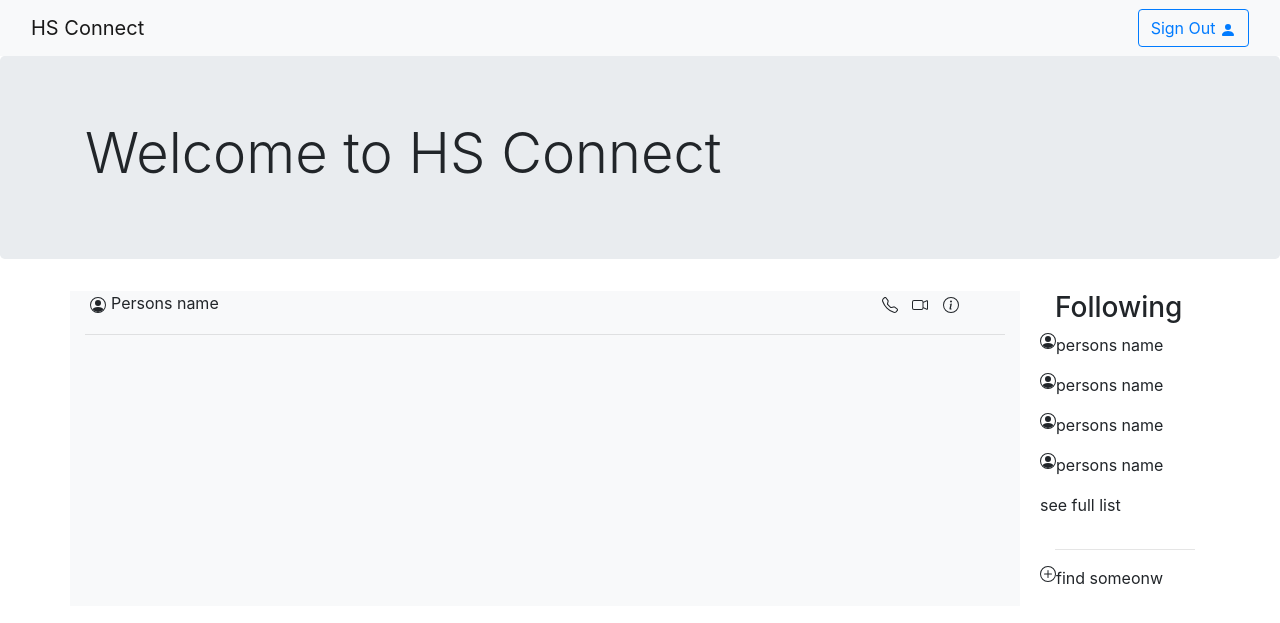
After one commit to Aldo10012/hs-connect, a Flask app: page /welcome in a window 1280 px wide. The commit adds this page. Shown: the top 623 px of the page. Run offline with Flask 2, Linux system fonts and the light colour scheme; some libraries are stand-ins or nearby versions.

Commit message:
added 3 main pages

```diff
--- a/app.py
+++ b/app.py
@@ -1,4 +1,4 @@
-from flask import Flask, redirect, url_for, render_template
+from flask import Flask, redirect, url_for, render_template, request
 
 app = Flask(__name__)
 
@@ -7,7 +7,14 @@ def home():
     return render_template("index.html")
 
 
+@app.route("/signup", methods=['POST', 'GET'])
+def signup():
+    return render_template("signup.html")
 
+
+@app.route("/welcome")
+def welcome():
+    return render_template("welcome.html")
 
 
 
--- /dev/null
+++ b/templates/welcome.html
@@ -0,0 +1,128 @@
+<!DOCTYPE html>
+
+<html lang="en">
+  <head>
+    <title>HS Connect</title>
+    <meta charset="utf-8">
+    <meta name="viewport" content="width=device-width, initial-scale=1">
+    <!-- <link rel="stylesheet" href="https://maxcdn.bootstrapcdn.com/bootstrap/3.4.1/css/bootstrap.min.css"> -->
+    <link rel="stylesheet" href="https://stackpath.bootstrapcdn.com/bootstrap/4.3.1/css/bootstrap.min.css">
+
+  </head>
+
+  <body>
+    <!-- NAVBAR -->
+    <nav class="navbar navbar-expand-lg navbar-light bg-light">
+        <div class="container-fluid">
+          <div class="navbar-header">
+            <a class="navbar-brand" href="/">HS Connect</a>
+          </div>
+
+          <a class="nav navbar-nav navbar-right" href="signup">
+            <button type="button" class="btn btn-outline-primary">
+              Sign Out
+              <svg width="1em" height="1em" viewBox="0 0 16 16" class="bi bi-person-fill" fill="currentColor" xmlns="http://www.w3.org/2000/svg">
+              <path fill-rule="evenodd" d="M3 14s-1 0-1-1 1-4 6-4 6 3 6 4-1 1-1 1H3zm5-6a3 3 0 1 0 0-6 3 3 0 0 0 0 6z"></path>
+              </svg>
+            </button>
+          </a>
+        </div>
+      </nav>
+
+      <section class="jumbotron">
+        <div class='container'>
+          <h1 class="display-4">Welcome to HS Connect</h1>
+        </div>
+      </section>
+
+      <main class='container'>
+        <div class='row'>
+            <div class='col-10 bg-light' >
+                <div class='row'>
+                    <div class='col-10'>
+                        <svg width="1em" height="1em" viewBox="0 0 16 16" class="bi bi-person-circle" fill="currentColor" xmlns="http://www.w3.org/2000/svg" style='margin: 5px;'>
+                            <path d="M13.468 12.37C12.758 11.226 11.195 10 8 10s-4.757 1.225-5.468 2.37A6.987 6.987 0 0 0 8 15a6.987 6.987 0 0 0 5.468-2.63z"/>
+                            <path fill-rule="evenodd" d="M8 9a3 3 0 1 0 0-6 3 3 0 0 0 0 6z"/>
+                            <path fill-rule="evenodd" d="M8 1a7 7 0 1 0 0 14A7 7 0 0 0 8 1zM0 8a8 8 0 1 1 16 0A8 8 0 0 1 0 8z"/>
+                        </svg>Persons name
+                    </div>
+                    <div class='col-2'>
+                        <!-- call icon -->
+                        <svg width="1em" height="1em" viewBox="0 0 16 16" class="bi bi-telephone" fill="currentColor" xmlns="http://www.w3.org/2000/svg" style='margin: 5px;'>
+                            <path fill-rule="evenodd" d="M3.654 1.328a.678.678 0 0 0-1.015-.063L1.605 2.3c-.483.484-.661 1.169-.45 1.77a17.568 17.568 0 0 0 4.168 6.608 17.569 17.569 0 0 0 6.608 4.168c.601.211 1.286.033 1.77-.45l1.034-1.034a.678.678 0 0 0-.063-1.015l-2.307-1.794a.678.678 0 0 0-.58-.122l-2.19.547a1.745 1.745 0 0 1-1.657-.459L5.482 8.062a1.745 1.745 0 0 1-.46-1.657l.548-2.19a.678.678 0 0 0-.122-.58L3.654 1.328zM1.884.511a1.745 1.745 0 0 1 2.612.163L6.29 2.98c.329.423.445.974.315 1.494l-.547 2.19a.678.678 0 0 0 .178.643l2.457 2.457a.678.678 0 0 0 .644.178l2.189-.547a1.745 1.745 0 0 1 1.494.315l2.306 1.794c.829.645.905 1.87.163 2.611l-1.034 1.034c-.74.74-1.846 1.065-2.877.702a18.634 18.634 0 0 1-7.01-4.42 18.634 18.634 0 0 1-4.42-7.009c-.362-1.03-.037-2.137.703-2.877L1.885.511z"/>
+                        </svg>
+                        <!-- video chat icon -->
+                        <svg width="1em" height="1em" viewBox="0 0 16 16" class="bi bi-camera-video" fill="currentColor" xmlns="http://www.w3.org/2000/svg" style='margin: 5px;'>
+                            <path fill-rule="evenodd" d="M0 5a2 2 0 0 1 2-2h7.5a2 2 0 0 1 1.983 1.738l3.11-1.382A1 1 0 0 1 16 4.269v7.462a1 1 0 0 1-1.406.913l-3.111-1.382A2 2 0 0 1 9.5 13H2a2 2 0 0 1-2-2V5zm11.5 5.175l3.5 1.556V4.269l-3.5 1.556v4.35zM2 4a1 1 0 0 0-1 1v6a1 1 0 0 0 1 1h7.5a1 1 0 0 0 1-1V5a1 1 0 0 0-1-1H2z"/>
+                        </svg>
+                        <!-- info icon -->
+                        <svg width="1em" height="1em" viewBox="0 0 16 16" class="bi bi-info-circle" fill="currentColor" xmlns="http://www.w3.org/2000/svg" style='margin: 5px;'>
+                            <path fill-rule="evenodd" d="M8 15A7 7 0 1 0 8 1a7 7 0 0 0 0 14zm0 1A8 8 0 1 0 8 0a8 8 0 0 0 0 16z"/>
+                            <path d="M8.93 6.588l-2.29.287-.082.38.45.083c.294.07.352.176.288.469l-.738 3.468c-.194.897.105 1.319.808 1.319.545 0 1.178-.252 1.465-.598l.088-.416c-.2.176-.492.246-.686.246-.275 0-.375-.193-.304-.533L8.93 6.588z"/>
+                            <circle cx="8" cy="4.5" r="1"/>
+                        </svg>
+                    </div>
+                </div>
+                <hr>
+
+
+            </div>
+
+            <div class='col-2'>
+                <div style='margin-left: 20px'>
+                <h3>Following</h3>
+                <div class='row'>
+                    <svg width="1em" height="1em" viewBox="0 0 16 16" class="bi bi-person-circle" fill="currentColor" xmlns="http://www.w3.org/2000/svg">
+                        <path d="M13.468 12.37C12.758 11.226 11.195 10 8 10s-4.757 1.225-5.468 2.37A6.987 6.987 0 0 0 8 15a6.987 6.987 0 0 0 5.468-2.63z"/>
+                        <path fill-rule="evenodd" d="M8 9a3 3 0 1 0 0-6 3 3 0 0 0 0 6z"/>
+                        <path fill-rule="evenodd" d="M8 1a7 7 0 1 0 0 14A7 7 0 0 0 8 1zM0 8a8 8 0 1 1 16 0A8 8 0 0 1 0 8z"/>
+                      </svg>
+                    <p>persons name</p>
+                </div>
+                <div class='row'>
+                    <svg width="1em" height="1em" viewBox="0 0 16 16" class="bi bi-person-circle" fill="currentColor" xmlns="http://www.w3.org/2000/svg">
+                        <path d="M13.468 12.37C12.758 11.226 11.195 10 8 10s-4.757 1.225-5.468 2.37A6.987 6.987 0 0 0 8 15a6.987 6.987 0 0 0 5.468-2.63z"/>
+                        <path fill-rule="evenodd" d="M8 9a3 3 0 1 0 0-6 3 3 0 0 0 0 6z"/>
+                        <path fill-rule="evenodd" d="M8 1a7 7 0 1 0 0 14A7 7 0 0 0 8 1zM0 8a8 8 0 1 1 16 0A8 8 0 0 1 0 8z"/>
+                      </svg>
+                    <p>persons name</p>
+                </div>
+                <div class='row'>
+                    <svg width="1em" height="1em" viewBox="0 0 16 16" class="bi bi-person-circle" fill="currentColor" xmlns="http://www.w3.org/2000/svg">
+                        <path d="M13.468 12.37C12.758 11.226 11.195 10 8 10s-4.757 1.225-5.468 2.37A6.987 6.987 0 0 0 8 15a6.987 6.987 0 0 0 5.468-2.63z"/>
+                        <path fill-rule="evenodd" d="M8 9a3 3 0 1 0 0-6 3 3 0 0 0 0 6z"/>
+                        <path fill-rule="evenodd" d="M8 1a7 7 0 1 0 0 14A7 7 0 0 0 8 1zM0 8a8 8 0 1 1 16 0A8 8 0 0 1 0 8z"/>
+                      </svg>
+                    <p>persons name</p>
+                </div>
+                <div class='row'>
+                    <svg width="1em" height="1em" viewBox="0 0 16 16" class="bi bi-person-circle" fill="currentColor" xmlns="http://www.w3.org/2000/svg">
+                        <path d="M13.468 12.37C12.758 11.226 11.195 10 8 10s-4.757 1.225-5.468 2.37A6.987 6.987 0 0 0 8 15a6.987 6.987 0 0 0 5.468-2.63z"/>
+                        <path fill-rule="evenodd" d="M8 9a3 3 0 1 0 0-6 3 3 0 0 0 0 6z"/>
+                        <path fill-rule="evenodd" d="M8 1a7 7 0 1 0 0 14A7 7 0 0 0 8 1zM0 8a8 8 0 1 1 16 0A8 8 0 0 1 0 8z"/>
+                      </svg>
+                    <p>persons name</p>
+                </div>
+                <div class='row'>
+                    <p>see full list</p>
+                </div>
+                <hr>
+                <div class='row'>
+                    <svg width="1em" height="1em" viewBox="0 0 16 16" class="bi bi-plus-circle" fill="currentColor" xmlns="http://www.w3.org/2000/svg">
+                        <path fill-rule="evenodd" d="M8 15A7 7 0 1 0 8 1a7 7 0 0 0 0 14zm0 1A8 8 0 1 0 8 0a8 8 0 0 0 0 16z"/>
+                        <path fill-rule="evenodd" d="M8 4a.5.5 0 0 1 .5.5v3h3a.5.5 0 0 1 0 1h-3v3a.5.5 0 0 1-1 0v-3h-3a.5.5 0 0 1 0-1h3v-3A.5.5 0 0 1 8 4z"/>
+                      </svg>
+                    <p>find someonw</p>
+                </div>
+                </div>
+
+
+            </div>
+        </div>
+      </main>
+
+
+    <script src="https://ajax.googleapis.com/ajax/libs/jquery/3.5.1/jquery.min.js"></script>
+    <script src="https://maxcdn.bootstrapcdn.com/bootstrap/3.4.1/js/bootstrap.min.js"></script>
+  </body>
+</html>
```
Also changed, not shown: templates/index.html (+87 -7 lines), templates/signup.html (added, +58 -0 lines).
